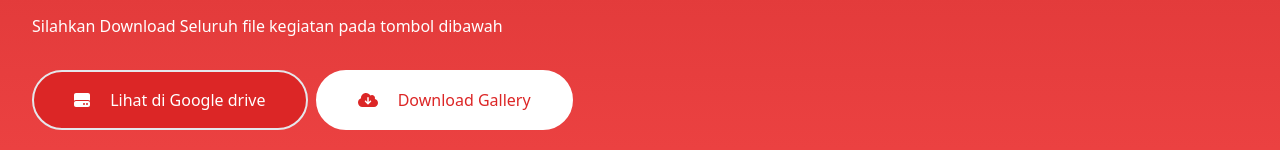
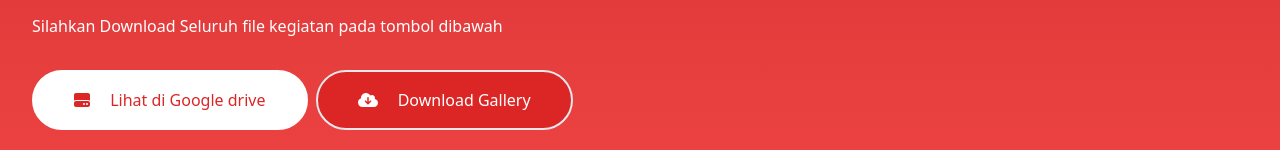
Before and after one commit to siunixdev/react-semarak-kemerdekaan-77, a React (Create React App) app: page / in a window 1280 px wide. Shown: the part 802-952 px from the top of the page. Built offline with nearby package versions, Linux system fonts and the light colour scheme.

Commit message:
update button cta style

```diff
--- a/src/App.js
+++ b/src/App.js
@@ -186,10 +186,10 @@ function App() {
                 <p className='text-white mb-8'>Silahkan Download Seluruh file kegiatan pada tombol dibawah</p>
                 <div className='flex flex-col lg:flex-row'>
                   <a href="https://drive.google.com/drive/folders/1HsSdVZTv0d0Dzh8_ffwjwxV1x2sYMj38?usp=sharing" target="_blank" rel="noreferrer"
-                    className='hover:bg-white p-4 rounded-full px-10 border-2 hover:border-white hover:text-red-600 bg-red-600 hover:shadow-lg text-white transition-all delay-75 mr-2 mb-2'
+                    className='bg-white p-4 rounded-full px-10 border-2 border-white text-red-600 hover:bg-red-600 hover:shadow-lg hover:text-white transition-all delay-75 mr-2 mb-2'
                   ><FontAwesomeIcon icon={faHardDrive} className='mr-4' /> Lihat di Google drive</a>
                   <a href="https://doc-4o-34-drive-data-export.googleusercontent.com/download/ifla1t2e1i9jv4vmgfvdpjnte3o4s0d5/alh0dphrvi072vu4d38bpq7ojpesvi2j/1661656500000/0338ba11-0a7b-4dff-9ed7-9597e4190677/108980610338026681203/ADt3v-ORXsxN7qVtHX0Xbzojhmx7b7HOtMO0MsY0V-YwLGFlf_Iy9u3_sYBaUTLpM8Ec-yJqMgkBFDbQamh_yx__oSuXrBhdq5bHkOQLLfVGL0dessdtcqWuN0U4WUqztSKKEz3Bz2Vl6iMpjMk2M6DUcRIdgsKjnz2DRI84lazcO0N9BcW7Y6z9c4uBHHf8lAtR-Cp1mabVnp9Gm-kc-ckkSGOj_br_5l3foqH7tdyiS1Cb2vOQM-KvBfcvTWEXRW15x21A25ze_sMrTDSkoLr0dnVg2NsFpEHKiv9vIJPyMjXMtL4lDRxfxik_OuFP9C39J7qlfgvd?authuser=0&nonce=h02dl6hfscf84&user=108980610338026681203&hash=oacgf1qa7s62g0sq0311c77oj2sqfk29" rel="noreferrer"
-                    className='bg-white p-4 rounded-full px-10 border-2 border-white text-red-600 hover:bg-red-600 hover:shadow-lg hover:text-white transition-all delay-75 mr-2 mb-2'
+                    className='hover:bg-white p-4 rounded-full px-10 border-2 hover:border-white hover:text-red-600 bg-red-600 hover:shadow-lg text-white transition-all delay-75 mr-2 mb-2'
                   ><FontAwesomeIcon icon={faCloudArrowDown} className='mr-4' /> Download Gallery</a>
                 </div>
               </div>
```
